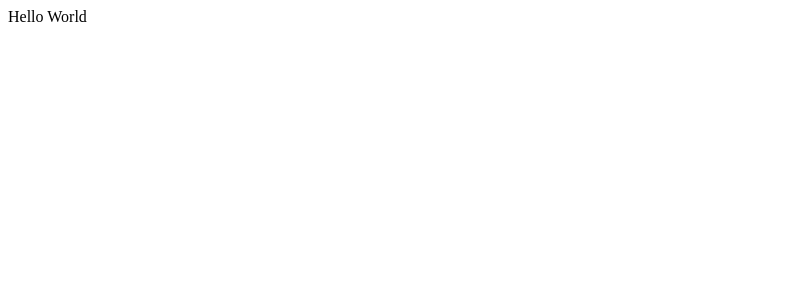
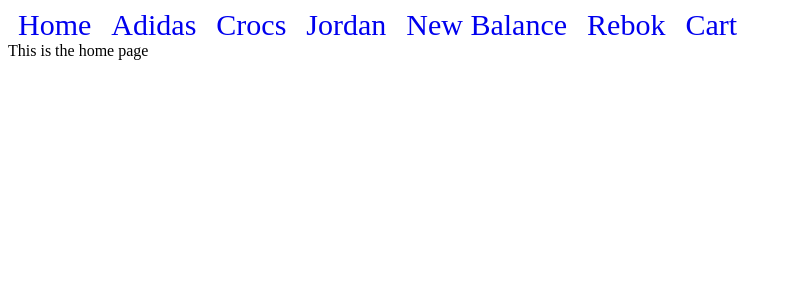
Before and after one commit to StackX-WP/StackX, a React app: page / in a window 1280 px wide. Shown: the top 300 px of the page, without its empty margins (0-792 px from the left). Built offline with nearby package versions, Linux system fonts and the light colour scheme.

Commit message:
frontend added navbar

```diff
--- a/client/App.js
+++ b/client/App.js
@@ -1,15 +1,38 @@
-import React, { Component } from 'react';
+import React from 'react';
+import { BrowserRouter, Routes, Route, Link} from 'react-router-dom';
+import Home from './components/Home';
+import Adidas from './components/brands/Adidas';
+import Crocs from './components/brands/Crocs';
+import Jordan from './components/brands/Jordan';
+import Newbalance from './components/brands/Newbalance';
+import Rebok from './components/brands/Rebok';
+import Shoppingcart from './components/Shoppingcart';
 
-class App extends Component {
-    constructor(props) {
-        super(props)
-    }
+import styles from './styles/styles.scss'
 
-    render() {
-        return(
-            <div>Hello World</div>
-        )
-    }
+const App = () => {
+    return(
+        <BrowserRouter>
+             <nav>
+                <Link className='headers' to="/">Home</Link>
+                <Link className='headers' to="/adidas">Adidas</Link>
+                <Link className='headers' to="/crocs">Crocs</Link>
+                <Link className='headers' to="/jordan">Jordan</Link>
+                <Link className='headers' to="/newbalance">New Balance</Link>
+                <Link className='headers' to="/rebok">Rebok</Link>
+                <Link className='headers' to="/shoppingcart">Cart</Link>
+            </nav>
+            <Routes>
+                <Route path="/" element={<Home />}></Route>
+                <Route path="/adidas" element={<Adidas />}></Route>
+                <Route path="/crocs" element={<Crocs />}></Route>
+                <Route path="/jordan" element={<Jordan />}></Route>
+                <Route path="/Newbalance" element={<Newbalance />}></Route>
+                <Route path="/rebok" element={<Rebok />}></Route>
+                <Route path="/shoppingcart" element={<Shoppingcart />}></Route>
+            </Routes>
+        </BrowserRouter>
+    );
 }
 
 export default App;
--- /dev/null
+++ b/client/components/Home.jsx
@@ -0,0 +1,7 @@
+import React from 'react';
+
+const Home = () => {
+    return <div>This is the home page</div>
+}
+
+export default Home;
--- /dev/null
+++ b/client/components/Shoppingcart.jsx
@@ -0,0 +1,7 @@
+import React from 'react';
+
+const Shoppingcart = () => {
+    return <div>Shopping Cart</div>
+}
+
+export default Shoppingcart;
--- /dev/null
+++ b/client/components/brands/Adidas.jsx
@@ -0,0 +1,7 @@
+import React from 'react';
+
+const Adidas = () => {
+    return <div>Adidas page</div>
+}
+
+export default Adidas;
--- /dev/null
+++ b/client/components/brands/Crocs.jsx
@@ -0,0 +1,7 @@
+import React from 'react';
+
+const Crocs = () => {
+    return <div>Crocs page</div>
+}
+
+export default Crocs;
--- /dev/null
+++ b/client/components/brands/Jordan.jsx
@@ -0,0 +1,7 @@
+import React from 'react';
+
+const Jordan = () => {
+    return <div>Jordan page</div>
+}
+
+export default Jordan;
--- /dev/null
+++ b/client/components/brands/Newbalance.jsx
@@ -0,0 +1,7 @@
+import React from 'react';
+
+const Newbalance = () => {
+    return <div>New Balance page</div>
+}
+
+export default Newbalance;
--- /dev/null
+++ b/client/components/brands/Rebok.jsx
@@ -0,0 +1,7 @@
+import React from 'react';
+
+const Rebok = () => {
+    return <div>Rebok page</div>
+}
+
+export default Rebok;
--- a/client/index.js
+++ b/client/index.js
@@ -1,9 +1,10 @@
 import React from 'react';
 import { render } from 'react-dom';
 import App from './App.js'
-import styles from './styles/styles.css'
+
+import styles from './styles/styles.scss'
 
 render(
     <App />,
-    document.getElementById('root')
+    document.getElementById('root'),
 );
--- /dev/null
+++ b/client/styles/styles.scss
@@ -0,0 +1,5 @@
+.headers {
+    margin: 10px;
+    font-size: 30px;
+    text-decoration: none;
+}
--- a/package.json
+++ b/package.json
@@ -27,6 +27,7 @@
     "postgres": "^3.2.4",
     "react": "^18.2.0",
     "react-dom": "^18.2.0",
+    "react-router-dom": "^6.3.0",
     "sass": "^1.54.8"
   },
   "devDependencies": {
```
Also changed, not shown: client/styles/styles.css (deleted), 1 other file (tests, documents, lock files or other folders).
